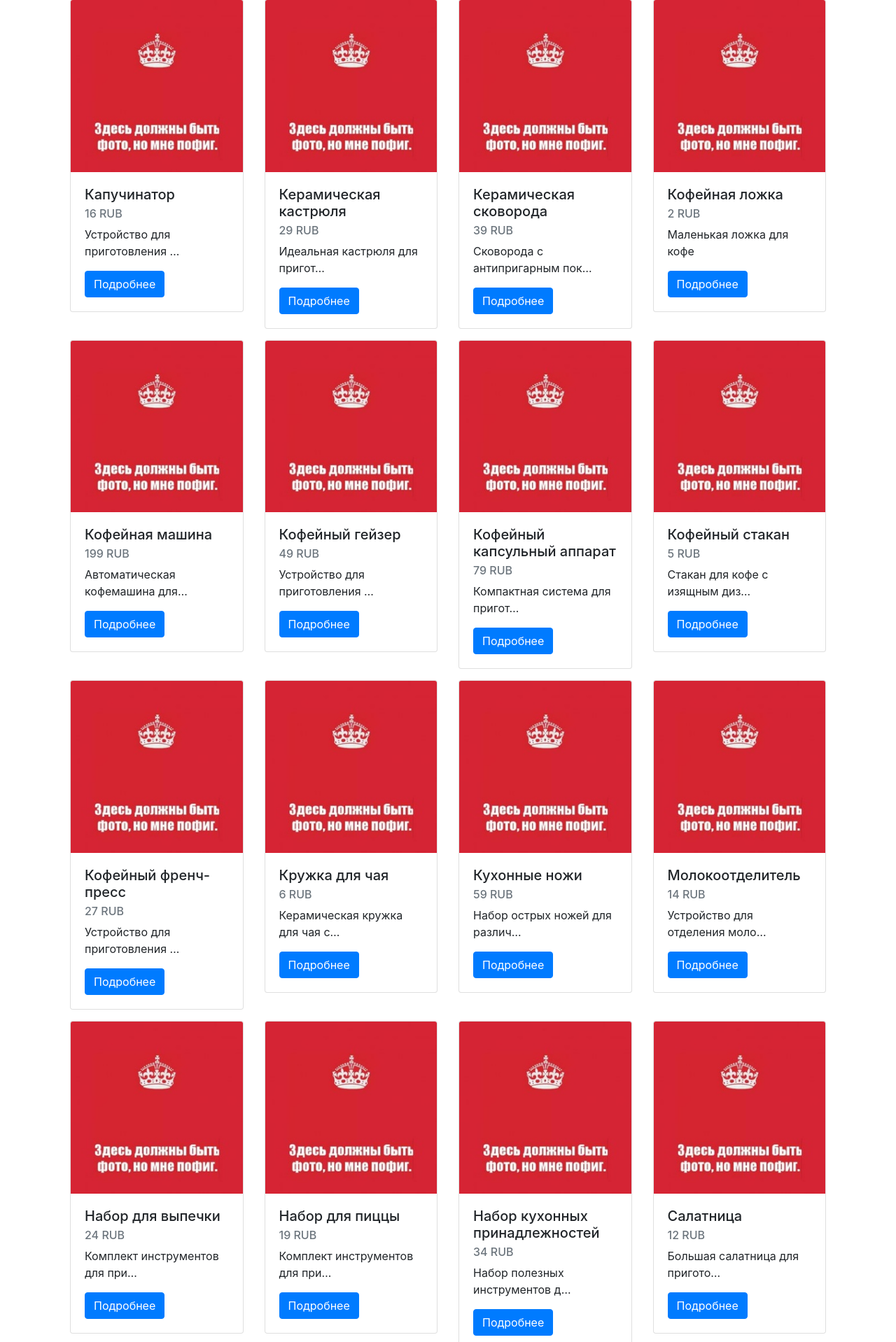
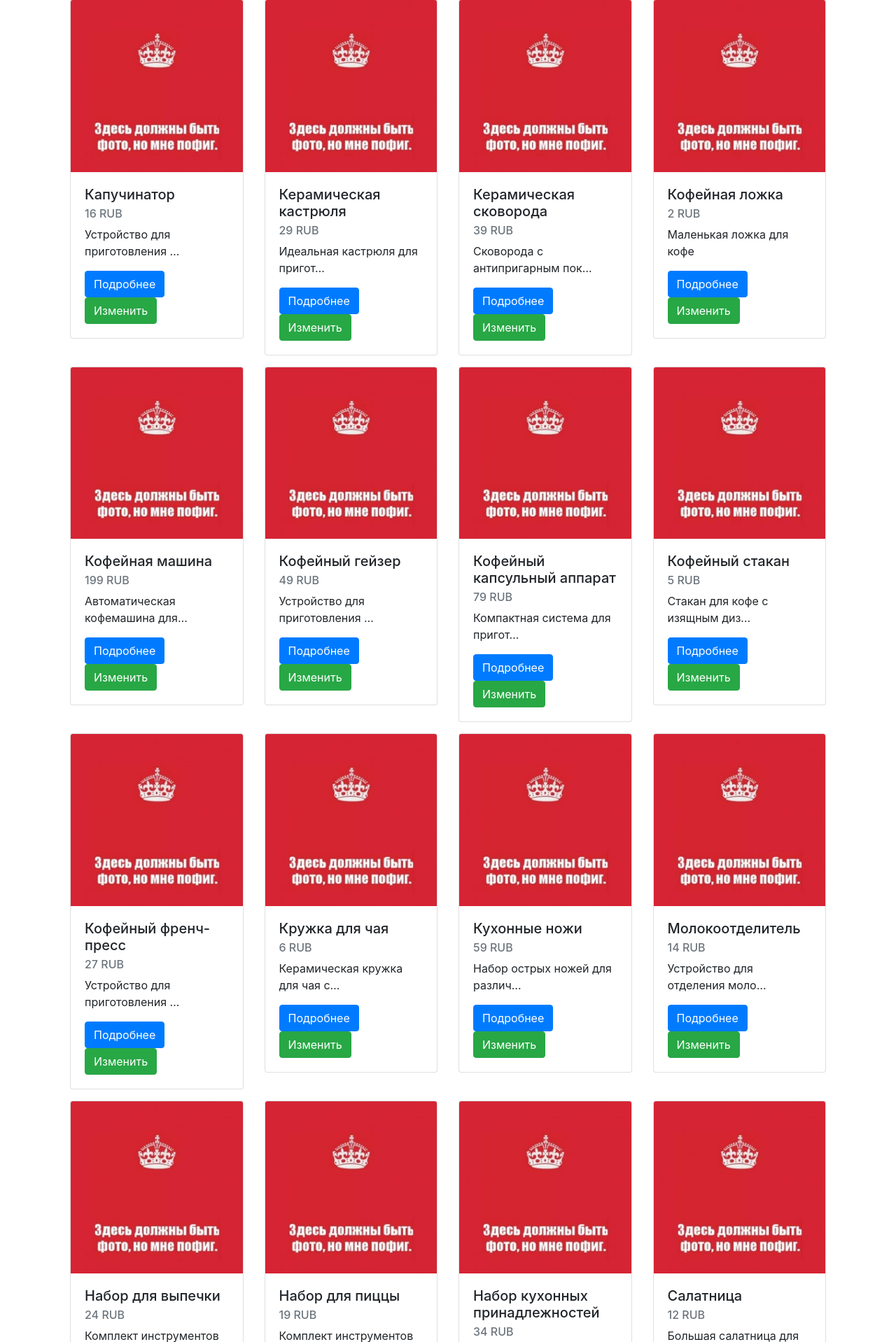
Before and after one commit to alextk37/home_work_19.2, a Django app: page /catalog in a window 1280 px wide. Shown: the part 121-2039 px from the top of the page at 70% size. Run offline with Django 5.2, Linux system fonts and the light colour scheme; data comes from the database, SQL or seed files in the repository; some libraries are stand-ins or nearby versions.

Commit message:
add button for change product

```diff
--- a/catalog/templates/catalog/includes/card.html
+++ b/catalog/templates/catalog/includes/card.html
@@ -7,5 +7,6 @@
       <h6 class="card-subtitle mb-2 text-muted">{{ product.price }} RUB</h6>
         <p class="card-text">{{ product.description | truncatechars:30 }}</p>
           <a href="{% url 'catalog:product_item' product.pk  %}" class="btn btn-primary">Подробнее</a>
+          <a href="{% url 'catalog:update_product' product.pk  %}" class="btn btn-success">Изменить</a>
   </div>
 </div>
```
